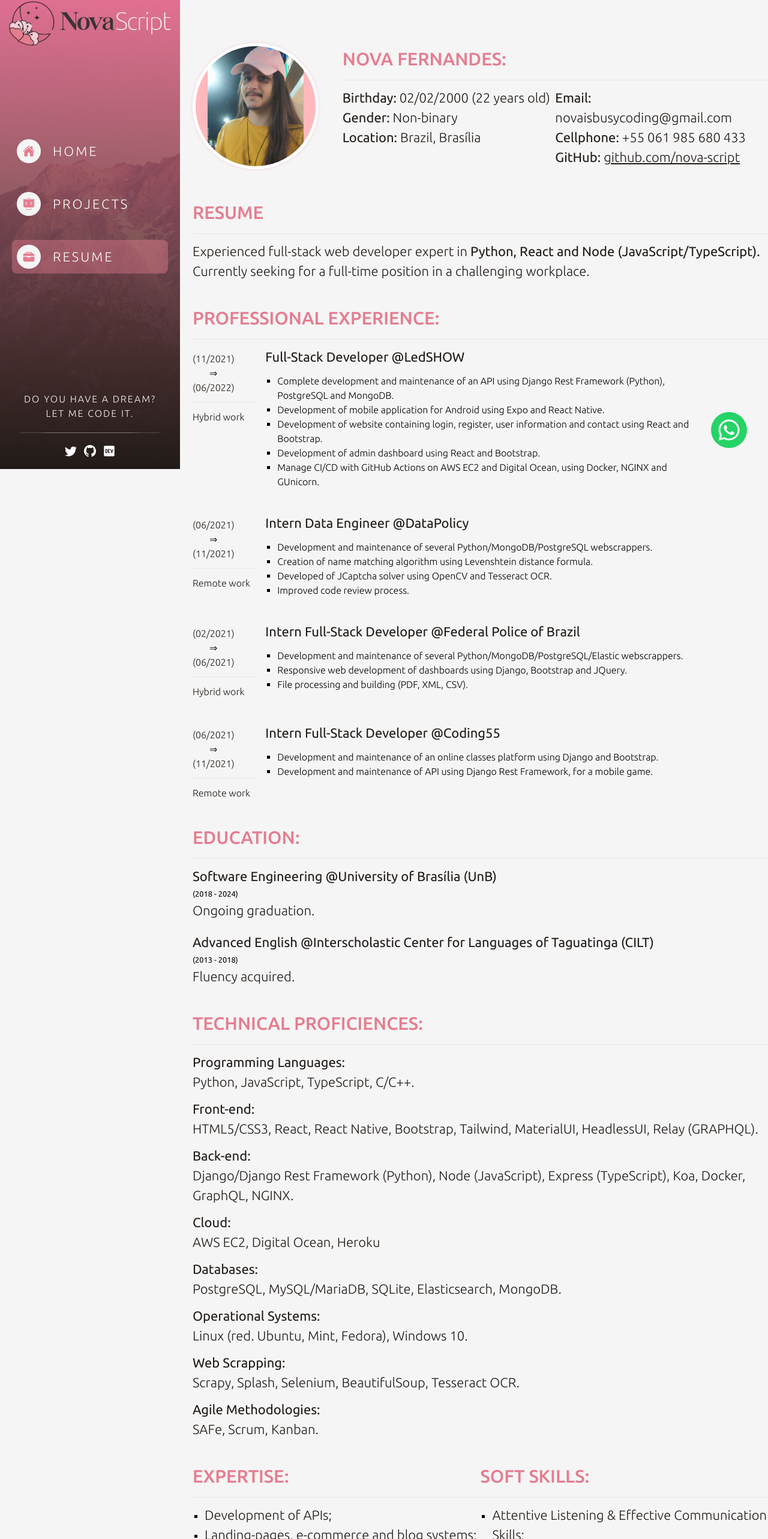
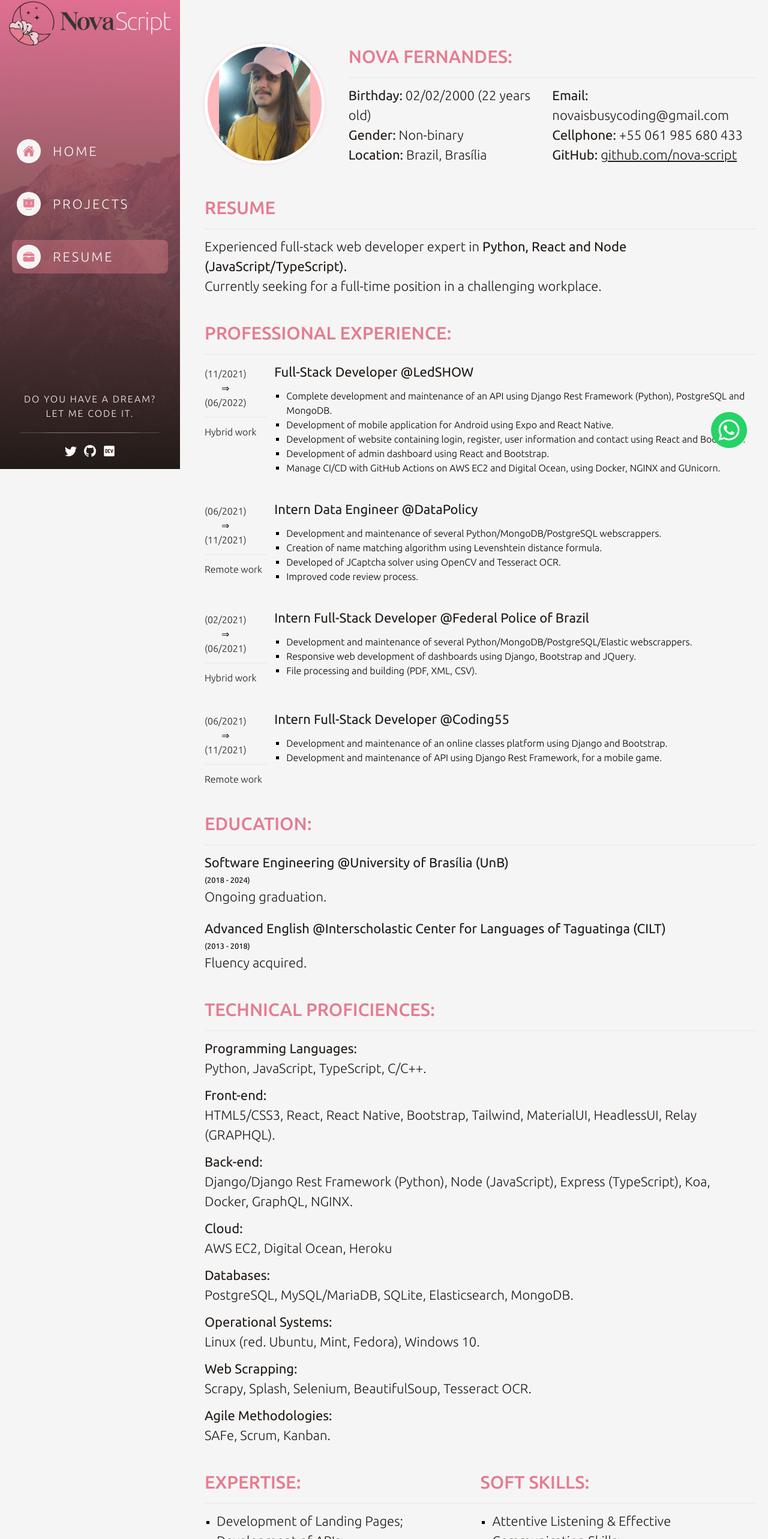
Before and after one commit to nova-script/portfolio, a React (Vite) app: page /resume in a window 1280 px wide. Shown: the part 18-2584 px from the top of the page at 60% size. Built offline with nearby package versions, Linux system fonts and the light colour scheme; a web font is replaced by a local one.

Commit message:
:arrow_up: Resume is now responsive

```diff
--- a/src/pages/Resume/components/ExpertiseAndSoftSkills.tsx
+++ b/src/pages/Resume/components/ExpertiseAndSoftSkills.tsx
@@ -1,22 +1,25 @@
 export default function ExpertiseAndSoftSkills() {
   return (
     <div className="grid grid-cols-2 mb-10">
-      <div>
+      <div className="col-span-2 mb-5 md:mb-0 md:col-span-1">
         <h3 className="font-medium">EXPERTISE: </h3>
         <hr className="my-3 w-[100%]" />
         <ul className="pl-5">
           <li>
+            <p>Development of Landing Pages;</p>
+          </li>
+          <li>
             <p>Development of APIs;</p>
           </li>
           <li>
-            <p>Landing-pages, e-commerce and blog systems;</p>
+            <p>Development of blog systems, e-commerces and various systems;</p>
           </li>
           <li>
             <p>Webcrawlers and scrappers;</p>
           </li>
         </ul>
       </div>
-      <div>
+      <div className="col-span-2 mb-5 md:mb-0 md:col-span-1">
         <h3 className="font-medium">SOFT SKILLS: </h3>
         <hr className="my-3 w-[100%]" />
 
--- a/src/pages/Resume/components/ProfessionalExperience.tsx
+++ b/src/pages/Resume/components/ProfessionalExperience.tsx
@@ -19,14 +19,14 @@ function renderProfessionalExperience() {
     (experience: ProfessionalExperienceType) => {
       return (
         <div className="grid grid-cols-8 gap-3 mb-10">
-          <div className="col-span-1">
+          <div className="col-span-2 md:col-span-1">
             <p className="text-[16px] mt-2">{experience.startDate}</p>
             <p className="text-[16px] pl-7">⇒</p>
             <p className="text-[16px]">{experience.finishDate}</p>
             <hr className="my-3" />
             <p className="text-[16px]">{experience.type}</p>
           </div>
-          <div className="col-span-6">
+          <div className="col-span-6 md:col-span-7">
             <p>
               <strong>{experience.title}</strong>
             </p>
--- a/src/pages/Resume/index.tsx
+++ b/src/pages/Resume/index.tsx
@@ -23,9 +23,9 @@ export default function Resume() {
     setCurrentPath(window.location.pathname);
   }, []);
 
-  //useEffect(() => {
-  //  window.scrollTo(0, 0);
-  //}, []);
+  useEffect(() => {
+    window.scrollTo(0, 0);
+  }, []);
 
   return (
     <motion.section
@@ -33,19 +33,19 @@ export default function Resume() {
       animate={{ opacity: 1, x: 0 }}
       exit={{ opacity: 0, x: -100 }}
       transition={{ duration: 1 }}
-      className="resume pl-10 pt-[90px]"
+      className="resume xl:pl-10 pt-[90px]"
     >
-      <div className="container mx-auto w-[100%] max-w-[1024px]">
+      <div className="container px-5 lg:max-w-[768px] xl:max-w-[1024px]">
         <div className="mb-[50px] grid gap-10 grid-cols-8 items-center">
-          <div className="col-span-2">
+          <div className="col-span-8 px-10 md:col-span-2 md:px-0">
             <img src={profilePicture} className="profile-picture" />
           </div>
 
-          <div className="col-span-6">
+          <div className="col-span-8 md:col-span-6">
             <h3 className="font-medium">NOVA FERNANDES:</h3>
             <hr className="my-3 w-[100%]" />
             <div className="grid grid-cols-2">
-              <div>
+              <div className="col-span-2 md:col-span-1">
                 <p>
                   <strong>Birthday:</strong> 02/02/2000 (22 years old)
                 </p>
@@ -56,7 +56,7 @@ export default function Resume() {
                   <strong>Location:</strong> Brazil, Brasília
                 </p>
               </div>
-              <div>
+              <div className="col-span-2 mt-5 md:mt-0 md:col-span-1">
                 <p>
                   <strong>Email:</strong> novaisbusycoding@gmail.com
                 </p>
--- a/src/pages/Resume/styles.css
+++ b/src/pages/Resume/styles.css
@@ -6,4 +6,6 @@
   border-radius: 50%;
   border: 5px solid white;
   box-shadow: 0px 0px 5px #f2ced8;
+  max-width: 230px;
+  width: 100%;
 }
```
